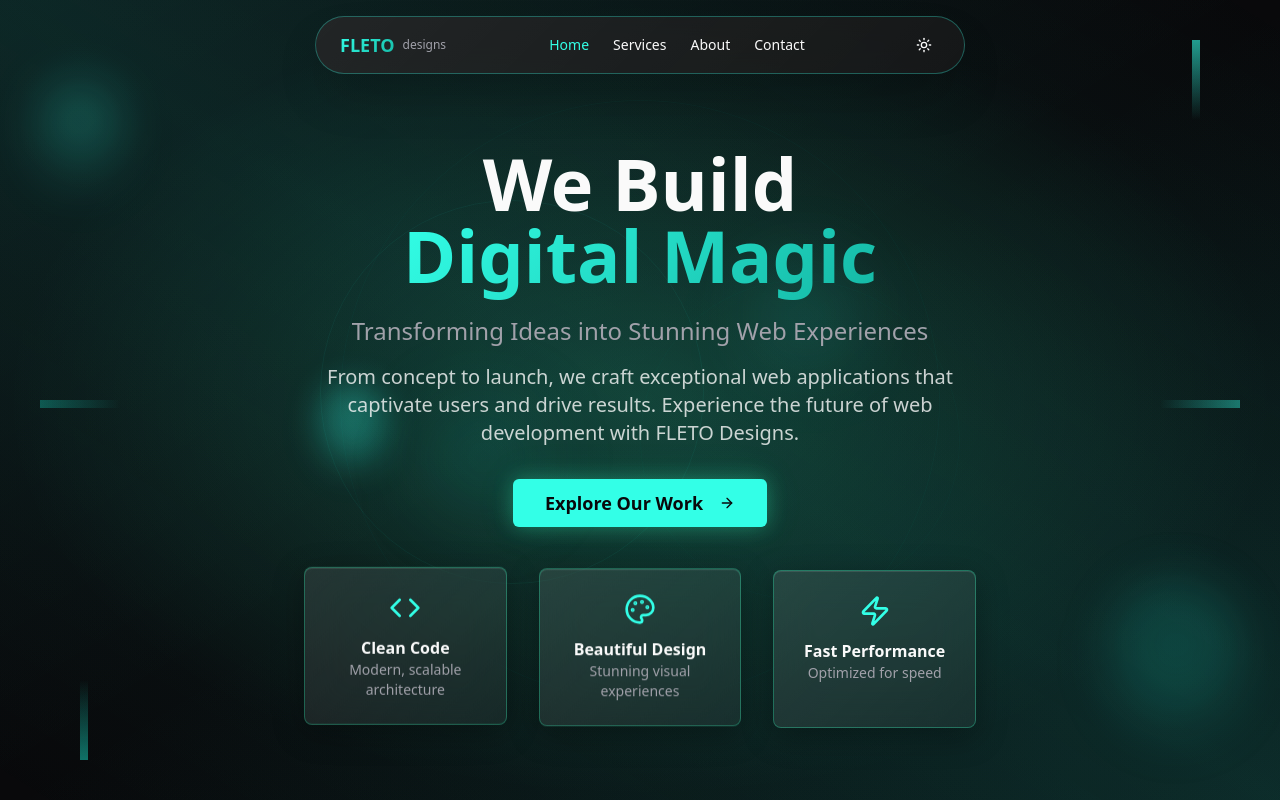
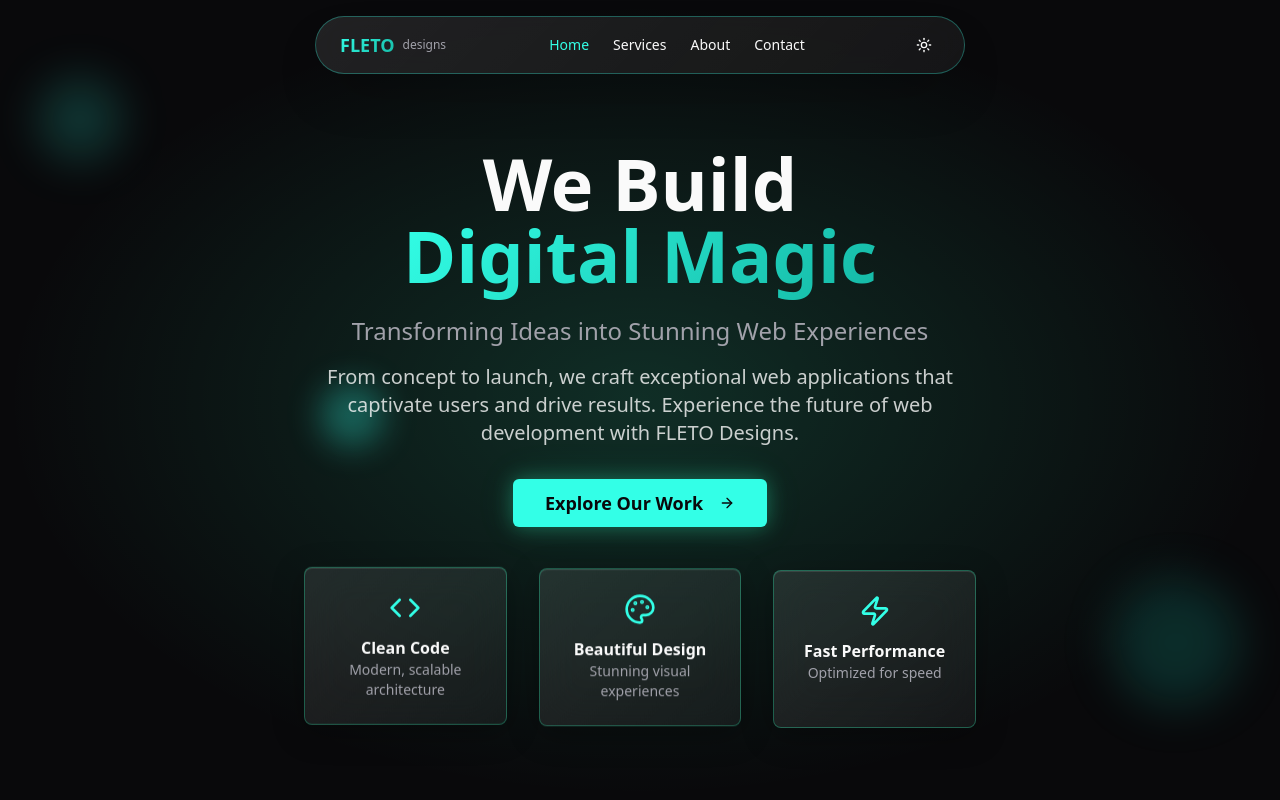
Before and after one commit to fletodesigns/fletodesigns, a React (Vite) app: page / in a window 1280 px wide. Shown: the top 800 px of the page. Built offline with nearby package versions, Linux system fonts and the light colour scheme.

Commit message:
Reverted to commit 5ead3ab1359c98471b4c9444ceb50125b201e9bc

```diff
--- a/src/components/HeroSection.tsx
+++ b/src/components/HeroSection.tsx
@@ -46,33 +46,13 @@ export function HeroSection() {
 
   return (
     <section className="min-h-screen flex items-center justify-center relative overflow-hidden pt-20">
-      {/* Multi-layered background */}
-      <div className="absolute inset-0 hero-gradient opacity-60"></div>
-      <div className="absolute inset-0 bg-gradient-to-br from-primary/5 via-transparent to-accent/10"></div>
+      {/* Background gradient */}
+      <div className="absolute inset-0 hero-gradient opacity-50"></div>
 
-      {/* Geometric patterns */}
-      <div className="absolute inset-0 opacity-30">
-        <div className="absolute top-1/4 left-1/4 w-96 h-96 border border-primary/20 rounded-full animate-pulse"></div>
-        <div className="absolute bottom-1/4 right-1/4 w-80 h-80 border border-accent/20 rounded-full animate-pulse" style={{ animationDelay: '1s' }}></div>
-        <div className="absolute top-1/2 left-1/2 transform -translate-x-1/2 -translate-y-1/2 w-[600px] h-[600px] border border-primary/10 rounded-full animate-pulse" style={{ animationDelay: '2s' }}></div>
-      </div>
-
-      {/* Enhanced floating orbs */}
-      <div className="absolute top-20 left-10 w-20 h-20 bg-primary/20 rounded-full blur-xl animate-float shadow-2xl shadow-primary/20"></div>
-      <div className="absolute bottom-20 right-10 w-32 h-32 bg-accent/20 rounded-full blur-xl animate-float shadow-2xl shadow-accent/20" style={{ animationDelay: '2s' }}></div>
-      <div className="absolute top-1/2 left-1/4 w-16 h-16 bg-primary/30 rounded-full blur-lg animate-float shadow-xl shadow-primary/30" style={{ animationDelay: '4s' }}></div>
-      <div className="absolute top-1/3 right-1/3 w-24 h-24 bg-primary/15 rounded-full blur-2xl animate-float" style={{ animationDelay: '6s' }}></div>
-      <div className="absolute bottom-1/3 left-1/3 w-28 h-28 bg-accent/15 rounded-full blur-2xl animate-float" style={{ animationDelay: '3s' }}></div>
-
-      {/* Elegant mesh overlay */}
-      <div className="absolute inset-0 bg-gradient-to-tr from-transparent via-primary/5 to-transparent"></div>
-      <div className="absolute inset-0 bg-gradient-to-bl from-transparent via-accent/5 to-transparent"></div>
-
-      {/* Decorative elements */}
-      <div className="absolute top-10 right-20 w-2 h-20 bg-gradient-to-b from-primary to-transparent opacity-60"></div>
-      <div className="absolute bottom-10 left-20 w-2 h-20 bg-gradient-to-t from-accent to-transparent opacity-60"></div>
-      <div className="absolute top-1/2 right-10 w-20 h-2 bg-gradient-to-l from-primary to-transparent opacity-40"></div>
-      <div className="absolute top-1/2 left-10 w-20 h-2 bg-gradient-to-r from-accent to-transparent opacity-40"></div>
+      {/* Floating orbs */}
+      <div className="absolute top-20 left-10 w-20 h-20 bg-primary/20 rounded-full blur-xl animate-float"></div>
+      <div className="absolute bottom-20 right-10 w-32 h-32 bg-accent/20 rounded-full blur-xl animate-float" style={{ animationDelay: '2s' }}></div>
+      <div className="absolute top-1/2 left-1/4 w-16 h-16 bg-primary/30 rounded-full blur-lg animate-float" style={{ animationDelay: '4s' }}></div>
 
       <div className="container mx-auto px-4 text-center relative z-10">
         <div className="max-w-4xl mx-auto">
```
